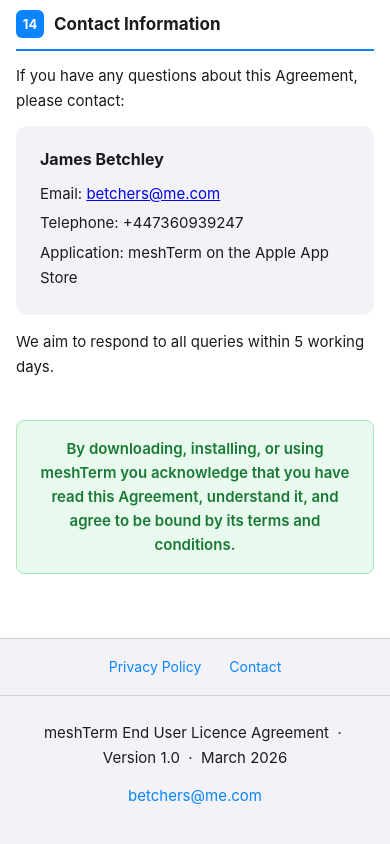
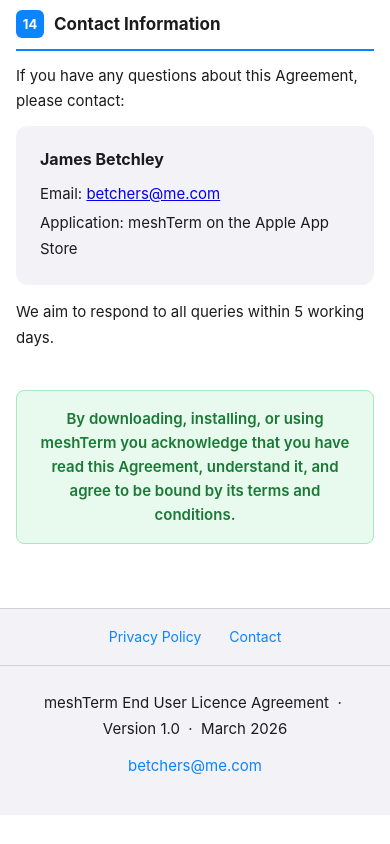
Before and after one commit to JBetchGH/meshTerm-legal, a plain HTML site: page eula.html in a window 390 px wide. Shown: the part 10264-11108 px from the top of the page. After the commit the page ends 11079 px from the top, so only its background shows below. Drawn offline with Linux system fonts and the light colour scheme.

Commit message:
Update eula.html
Removed Phone

```diff
--- a/eula.html
+++ b/eula.html
@@ -554,7 +554,6 @@
     <div class="contact-card">
       <p class="name">James Betchley</p>
       <p>Email: <a href="mailto:betchers@me.com">betchers@me.com</a></p>
-      <p>Telephone: +447360939247</p>
       <p>Application: meshTerm on the Apple App Store</p>
     </div>
     <p style="margin-top: 14px;">We aim to respond to all queries within 5 working days.</p>
```
